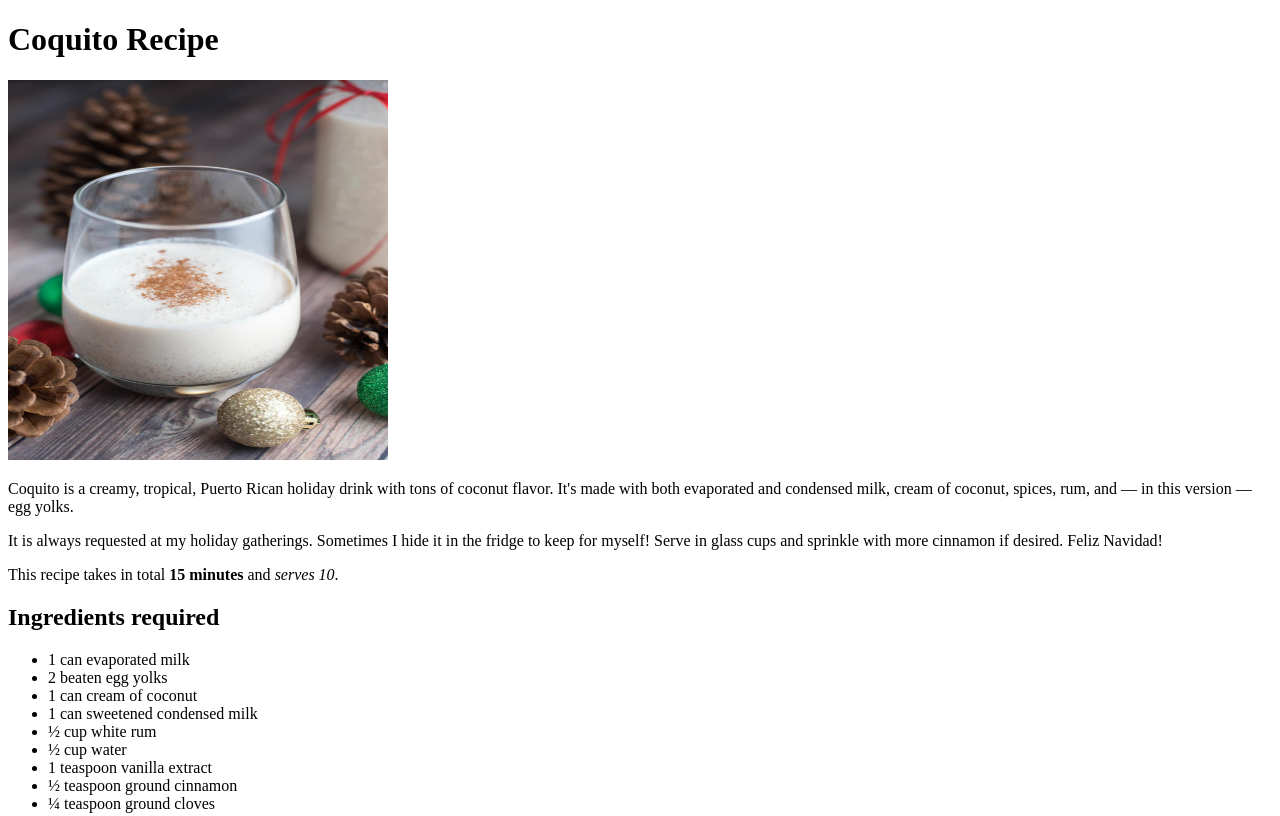
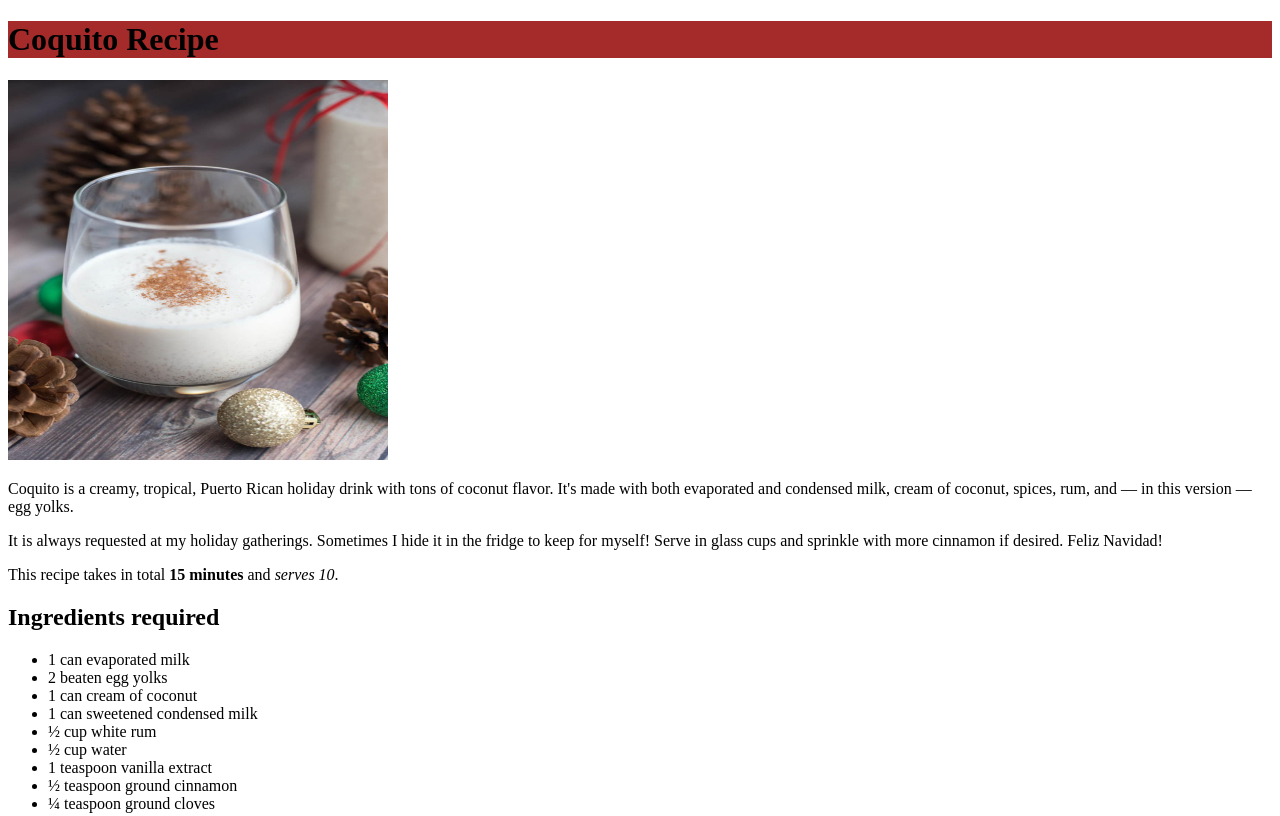
Before and after one commit to dandamanda/odin-recipes, a plain HTML site: page recipes/coquito.html in a window 1280 px wide. Shown: the top 816 px of the page. Drawn offline with Linux system fonts and the light colour scheme; files that its build step writes are made by us from their sources.

Commit message:
Add background colour and style to recipes

```diff
--- a/recipes/coquito.html
+++ b/recipes/coquito.html
@@ -3,6 +3,7 @@
 <head>
     <meta charset="UTF-8">
     <title>Coquito Recipe</title>
+    <link rel="stylesheet" href="style.css">
 </head>
 <body>
     <h1>Coquito Recipe</h1>
--- a/style.css
+++ b/style.css
@@ -1,3 +1,6 @@
 .body {
     background-color: bisque;
 }
+h1 {
+    background-color: brown;
+}
```
Also changed, not shown: recipes/latkes.html (+1 -0 lines), recipes/samosa.html (+1 -0 lines).
